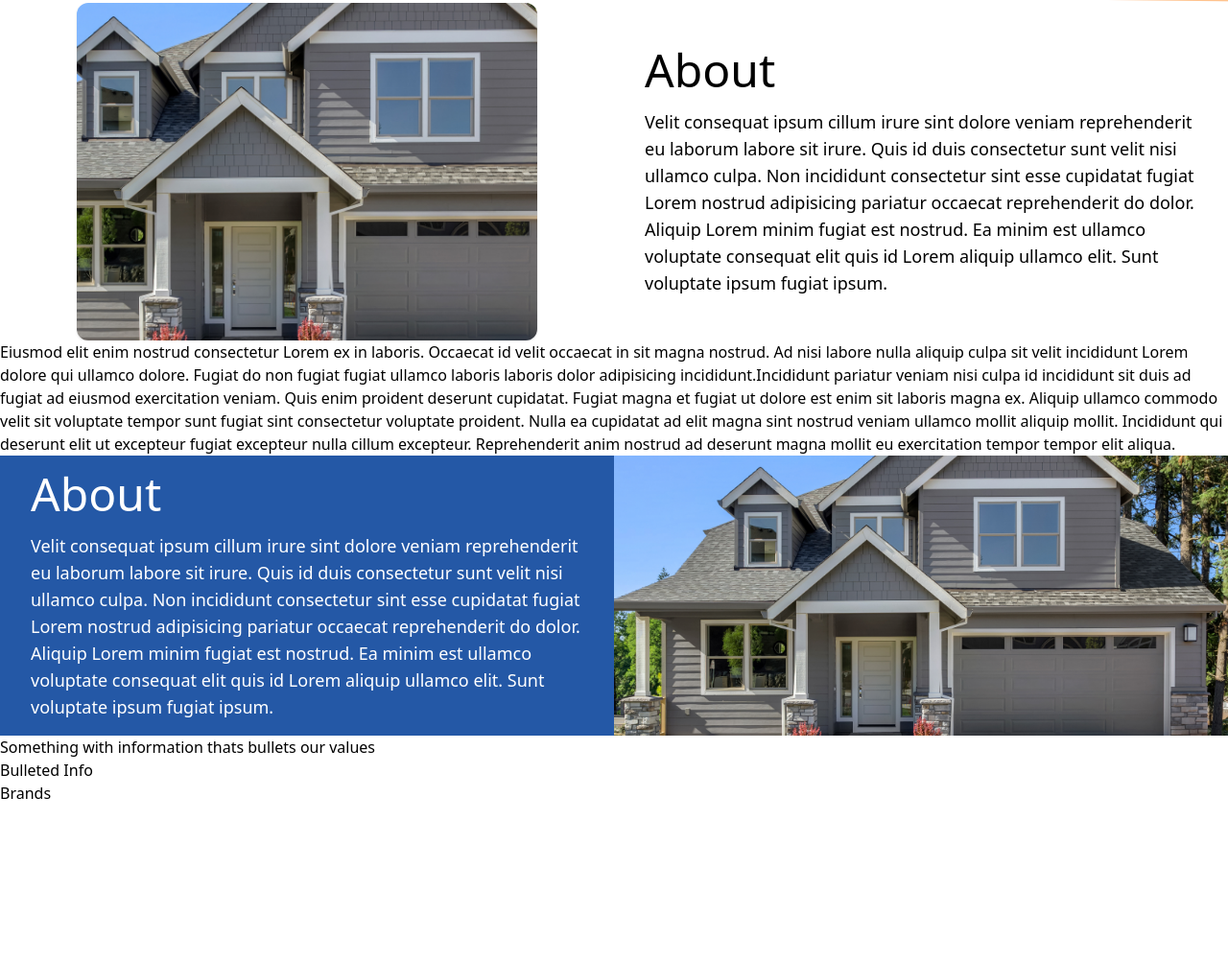
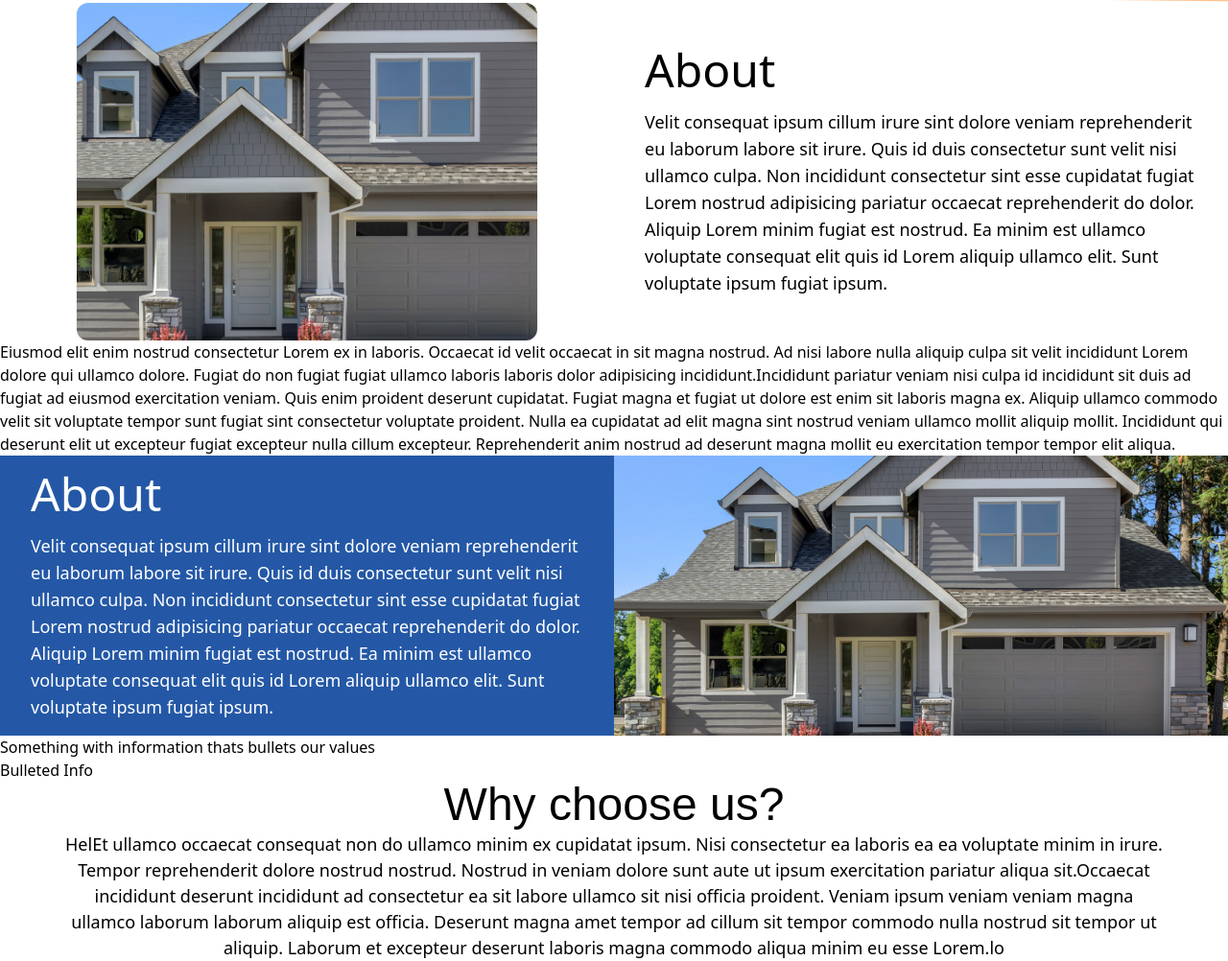
Before and after one commit to Christopher-Lamb/lambhvac, a Gatsby site: page /about in a window 1280 px wide. Shown: the part 458-1460 px from the top of the page at 96% size. Before the commit the page ends 1297 px from the top, so only its background shows below. Built offline with nearby package versions, Linux system fonts and the light colour scheme; Gatsby itself is replaced by a stand-in of ours.

Commit message:
TextBlock Component

```diff
--- /dev/null
+++ b/src/components/TextBlock.tsx
@@ -0,0 +1,18 @@
+import React from "react";
+
+interface TextBlockProps {
+  heading: string;
+  children: string;
+  className?: string;
+}
+
+const TextBlock: React.FC<TextBlockProps> = ({ heading, children, className }) => {
+  return (
+    <>
+      <h3 className={"text " + className}>{heading}</h3>
+      <p className="text mt-1">{children}</p>
+    </>
+  );
+};
+
+export default TextBlock;
--- a/src/pages/about/index.tsx
+++ b/src/pages/about/index.tsx
@@ -3,6 +3,7 @@ import type { HeadFC, PageProps } from "gatsby";
 import Navbar from "../../components/Navbar/Navbar";
 import Header from "../../components/Header/Header";
 import PictureText from "../../components/PictureText";
+import TextBlock from "../../components/TextBlock";
 
 const ContactPage: React.FC<PageProps> = () => {
   return (
@@ -41,8 +42,8 @@ const ContactPage: React.FC<PageProps> = () => {
         <p>Bulleted Info</p>
       </section>
 
-      <section>
-        <h2>Brands</h2>
+      <section className="cont mx-auto text-center">
+        <TextBlock heading="Why choose us?" className="kanit">HelEt ullamco occaecat consequat non do ullamco minim ex cupidatat ipsum. Nisi consectetur ea laboris ea ea voluptate minim in irure. Tempor reprehenderit dolore nostrud nostrud. Nostrud in veniam dolore sunt aute ut ipsum exercitation pariatur aliqua sit.Occaecat incididunt deserunt incididunt ad consectetur ea sit labore ullamco sit nisi officia proident. Veniam ipsum veniam veniam magna ullamco laborum laborum aliquip est officia. Deserunt magna amet tempor ad cillum sit tempor commodo nulla nostrud sit tempor ut aliquip. Laborum et excepteur deserunt laboris magna commodo aliqua minim eu esse Lorem.lo</TextBlock>
       </section>
     </>
   );
--- a/src/pages/index.tsx
+++ b/src/pages/index.tsx
@@ -24,7 +24,7 @@ const IndexPage: React.FC<PageProps> = () => {
         <LinkBox href={"/"} src={IMAGE} alt="Aint nothing but nothing" />
       </div>
       <PictureText
-        variant="40_60"
+        variant="40-60"
         fileName="House.jpg"
         color="#000"
         alt="Logo"
@@ -38,7 +38,7 @@ const IndexPage: React.FC<PageProps> = () => {
       <div className="max-w-7xl mx-auto">
         <PictureText
           reverse
-          variant="50_50"
+          variant="50-50"
           fileName="House.jpg"
           color="#000"
           alt="Logo"
@@ -53,7 +53,7 @@ const IndexPage: React.FC<PageProps> = () => {
       <Carousel height="400px" variant="reviews" interval={false} />
       <div className="xl:max-w-7xl mx-auto container">
         <PictureText
-          variant="40_60"
+          variant="40-60"
           fileName="House.jpg"
           color="#000"
           alt="Logo"
--- a/src/styles/global.css
+++ b/src/styles/global.css
@@ -27,5 +27,61 @@ html {
   width: 15px;
   height: 15px;
   background-color: var(--lambblue);
-  box-shadow: 3px 3px 1px #FFC594;
+  box-shadow: 3px 3px 1px #ffc594;
 }
+
+p.text {
+  font-size: 1rem;
+}
+
+h3.text {
+  font-size: 1.875rem; /* 30px */
+  line-height: 2.25rem; /* 36px */
+}
+
+.cont {
+  width: 100%;
+}
+
+/* SM */
+@media (min-width: 640px) {
+  .cont {
+    max-width: 40rem;
+  }
+}
+
+/* MD */
+@media (min-width: 768px) {
+  .cont {
+    max-width: 48rem;
+  }
+  h3.text {
+    font-size: 2.25rem; /* 36px */
+    line-height: 2.5rem; /* 40px */
+  }
+}
+/* LG */
+@media (min-width: 1024px) {
+  .cont {
+    max-width: 64rem;
+  }
+}
+/* XL */
+@media (min-width: 1280px) {
+  .cont {
+    max-width: 72rem;
+  }
+  p.text {
+    font-size: 1.125rem;
+  }
+  h3.text {
+    font-size: 3rem;
+    line-height: 1;
+  }
+}
+/* 2XL */
+@media (min-width: 1536px) {
+  .cont {
+    max-width: 80rem;
+  }
+}
```
